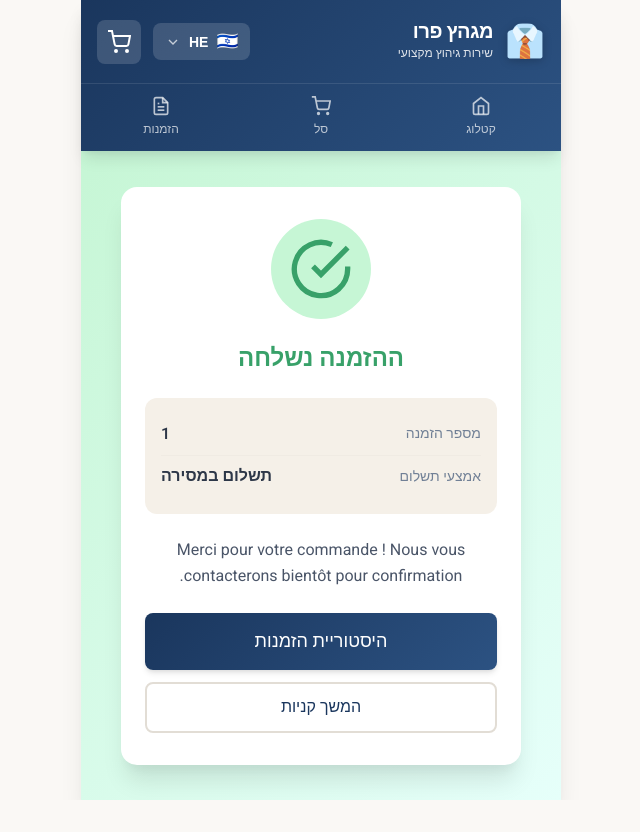
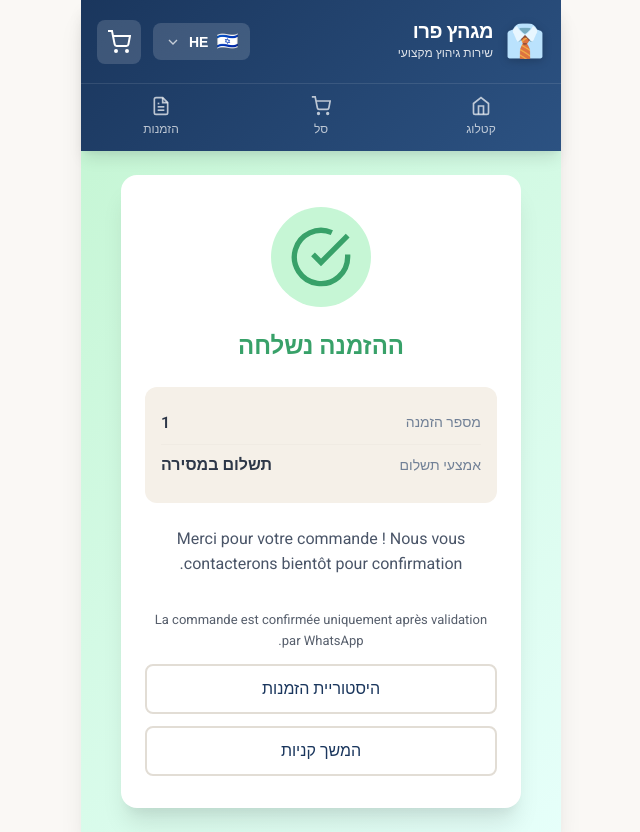
Before and after one commit to yossefillospro-jpg/ironing-pwa, a React (Vite) app: page /order-confirmation/1 in a window 1280 px wide. Shown: the whole page, without its empty margins (319-959 px from the left). Before the commit the page ends 800 px from the top, so only its background shows below. Built offline with nearby package versions, Linux system fonts and the light colour scheme.

Commit message:
Update OrderConfirmationPage.jsx

```diff
--- a/src/pages/OrderConfirmationPage.jsx
+++ b/src/pages/OrderConfirmationPage.jsx
@@ -1,11 +1,14 @@
 import React from 'react';
-import { Link, useParams } from 'react-router-dom';
+import { Link, useParams, useLocation } from 'react-router-dom';
 import { useLanguage } from '../context/LanguageContext';
+import { sendWhatsAppOrder } from '../utils/whatsapp';
 import './OrderConfirmationPage.css';
 
 function OrderConfirmationPage() {
   const { t } = useLanguage();
   const { orderId } = useParams();
+  const location = useLocation();
+  const order = location.state?.order;
 
   return (
     <div className="confirmation-page">
@@ -34,13 +37,37 @@ function OrderConfirmationPage() {
           <p>
             {t('language') === 'he'
               ? 'תודה על ההזמנה! ניצור איתך קשר בקרוב לאישור.'
-              : 'Merci pour votre commande ! Nous vous contacterons bientôt pour confirmation.'
-            }
+              : 'Merci pour votre commande ! Nous vous contacterons bientôt pour confirmation.'}
           </p>
         </div>
 
+        {/* ✅ ICI on met le handshake WhatsApp */}
         <div className="confirmation-actions">
-          <Link to="/orders" className="btn btn-primary btn-lg btn-block">
+          {order && (
+            <button
+              className="btn btn-primary btn-lg btn-block"
+              onClick={() =>
+                sendWhatsAppOrder({
+                  name: order.name,
+                  phone: order.phone,
+                  pickupAddress: order.pickupAddress,
+                  items: order.itemsText || order.items,
+                  total: order.total,
+                  slot: order.slot,
+                })
+              }
+            >
+              {t('language') === 'he' ? 'אישור בוואטסאפ' : 'Confirmer sur WhatsApp'}
+            </button>
+          )}
+
+          <p style={{ fontSize: 13, opacity: 0.8, marginTop: 8 }}>
+            {t('language') === 'he'
+              ? 'ההזמנה תאושר רק לאחר אישור בוואטסאפ'
+              : 'La commande est confirmée uniquement après validation par WhatsApp.'}
+          </p>
+
+          <Link to="/orders" className="btn btn-secondary btn-block">
             {t('orderHistory')}
           </Link>
           <Link to="/" className="btn btn-secondary btn-block">
```
